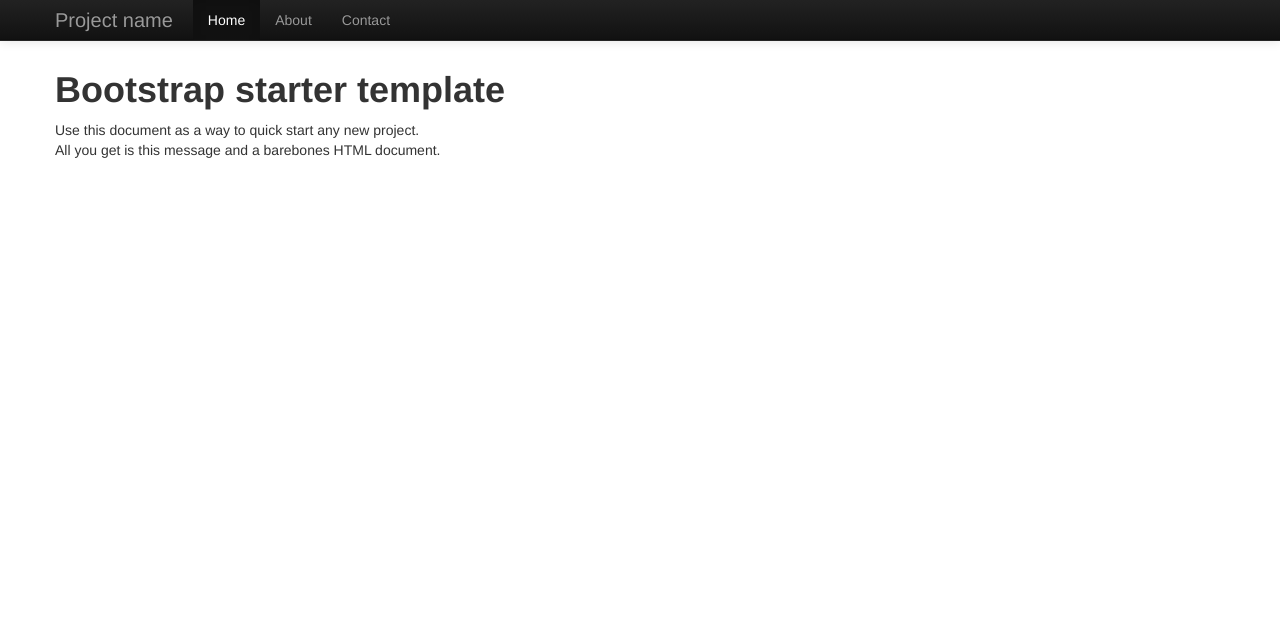
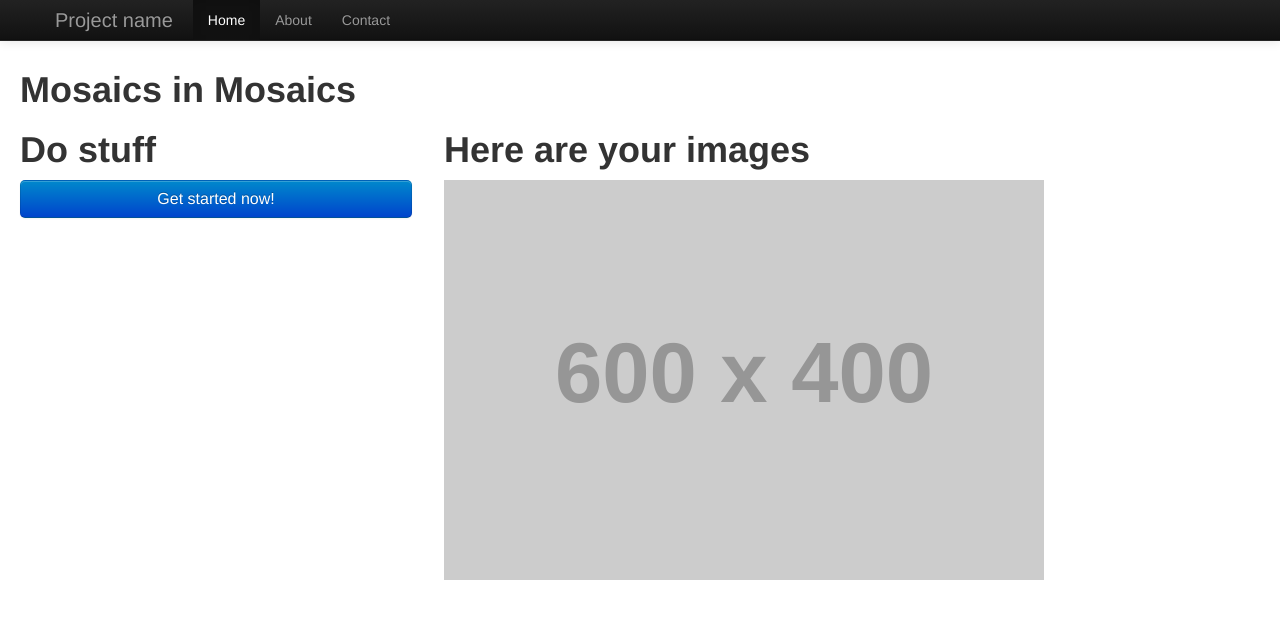
Before and after one commit to jchen1/MiM, a plain HTML site: page templates/main.html in a window 1280 px wide. Drawn offline with Linux system fonts and the light colour scheme.

Commit message:
Untemplateify the bootstrap template.

```diff
--- a/templates/main.html
+++ b/templates/main.html
@@ -52,10 +52,19 @@
       </div>
     </div>
 
-    <div class="container">
+    <div class="container-fluid">
 
-      <h1>Bootstrap starter template</h1>
-      <p>Use this document as a way to quick start any new project.<br> All you get is this message and a barebones HTML document.</p>
+      <h1>Mosaics in Mosaics</h1>
+      <div class="row-fluid">
+        <div class="span4">
+          <h1>Do stuff</h2>
+          <button class="btn btn-large btn-block btn-primary" type="button">Get started now!</button>
+        </div>
+        <div class="span8">
+          <h1>Here are your images</h1>
+          <img src="http://placehold.it/600x400" />
+        </div>
+      </div>
 
     </div> <!-- /container -->
 
```
